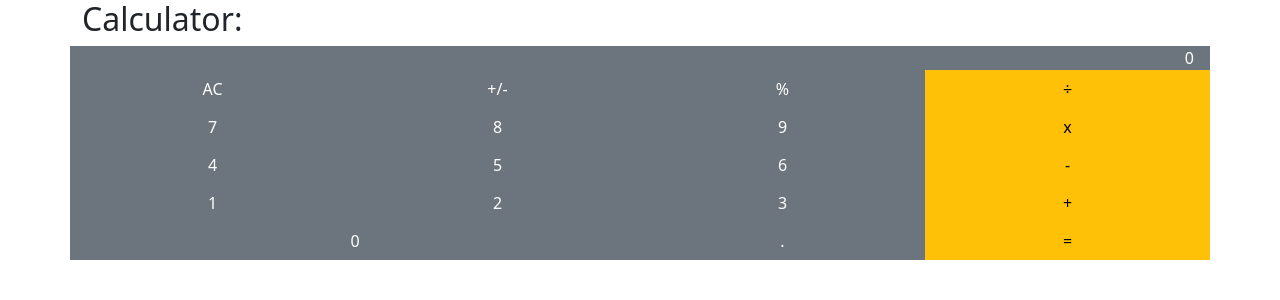
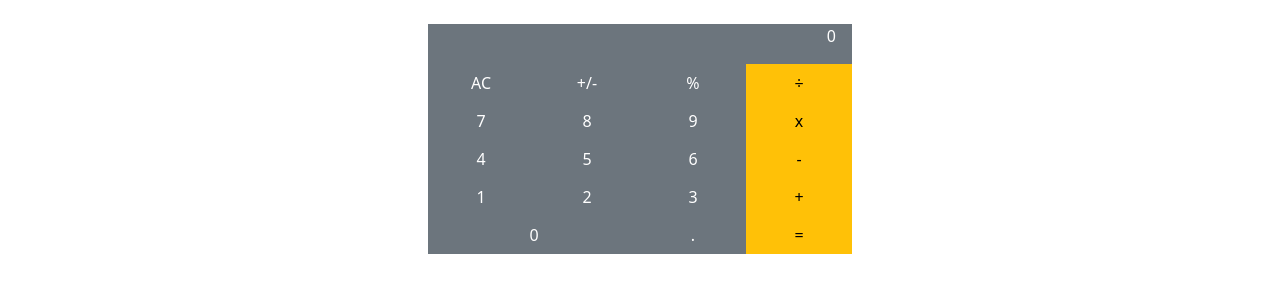
Before and after one commit to EroAuditore/math-react, a React (Create React App) app: page / in a window 1280 px wide. Shown: the top 300 px of the page. Built offline with nearby package versions, Linux system fonts and the light colour scheme.

Commit message:
change style

```diff
--- a/src/App.js
+++ b/src/App.js
@@ -44,11 +44,13 @@ class App extends Component {
   render() {
     const { result } = this.state;
     return (
-      <Container>
-        <Calculator
-          handleClick={(btnName) => this.handleClick(btnName)}
-          result={result}
-        />
+      <Container className="d-flex justify-content-center pt-4">
+        <div className="calc-container">
+          <Calculator
+            handleClick={(btnName) => this.handleClick(btnName)}
+            result={result}
+          />
+        </div>
       </Container>
     );
   }
--- a/src/components/Calculator.js
+++ b/src/components/Calculator.js
@@ -13,10 +13,9 @@ class Calculator extends Component {
 
     return (
       <>
-        <h2>Calculator:</h2>
         <Row>
           <Col xs={12} className="p-0">
-            <div className="bg-secondary text-end text-white pe-3">
+            <div className="bg-secondary text-end text-white pe-3 display">
               {result}
             </div>
           </Col>
--- a/src/index.css
+++ b/src/index.css
@@ -5,3 +5,13 @@
 body {
   box-sizing: border-box;
 }
+
+.calc-container {
+  max-width: 400px;
+  min-width: 400px;
+  height: 600px;
+}
+
+.display {
+  height: 2.5rem;
+}
```
